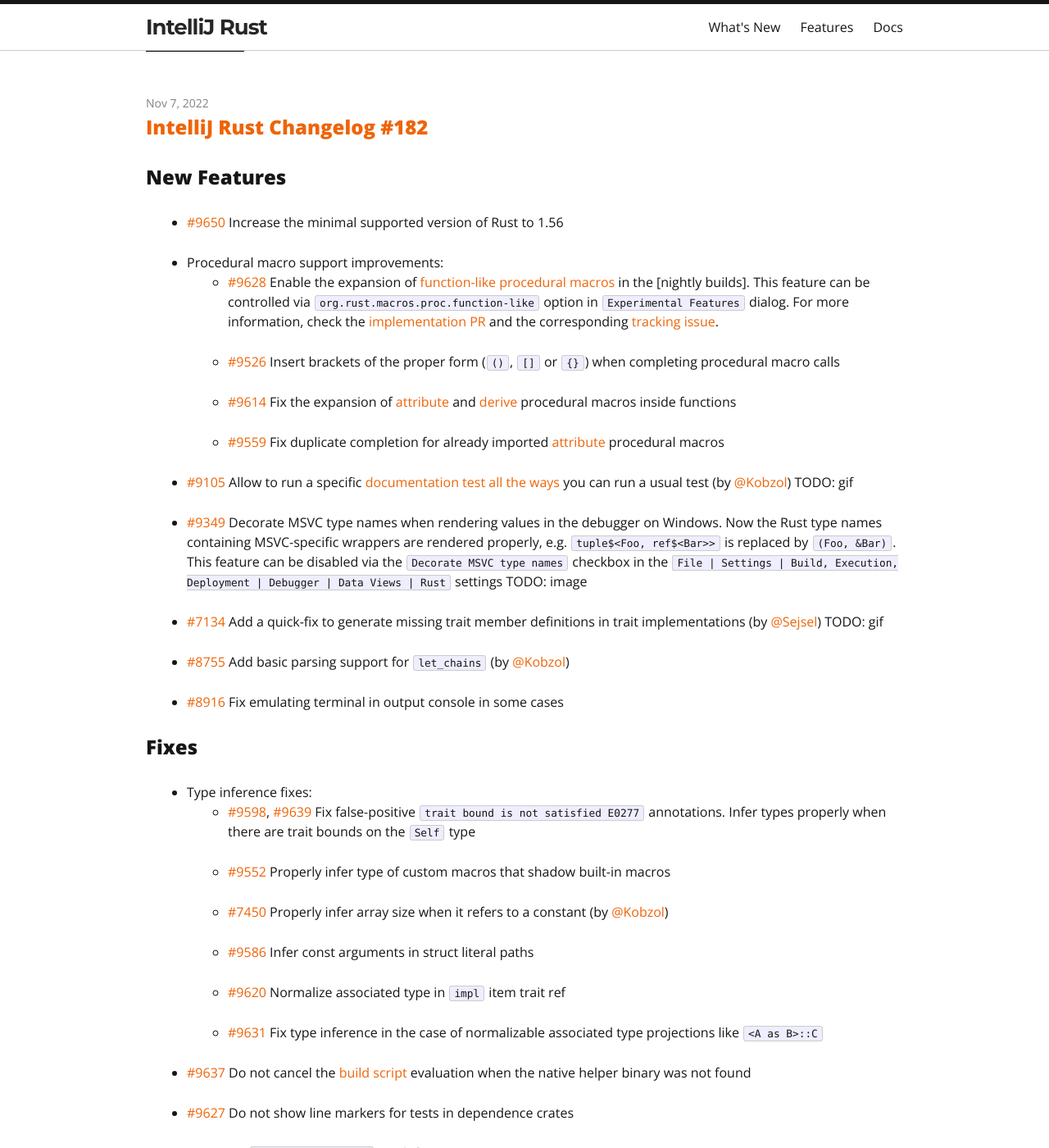
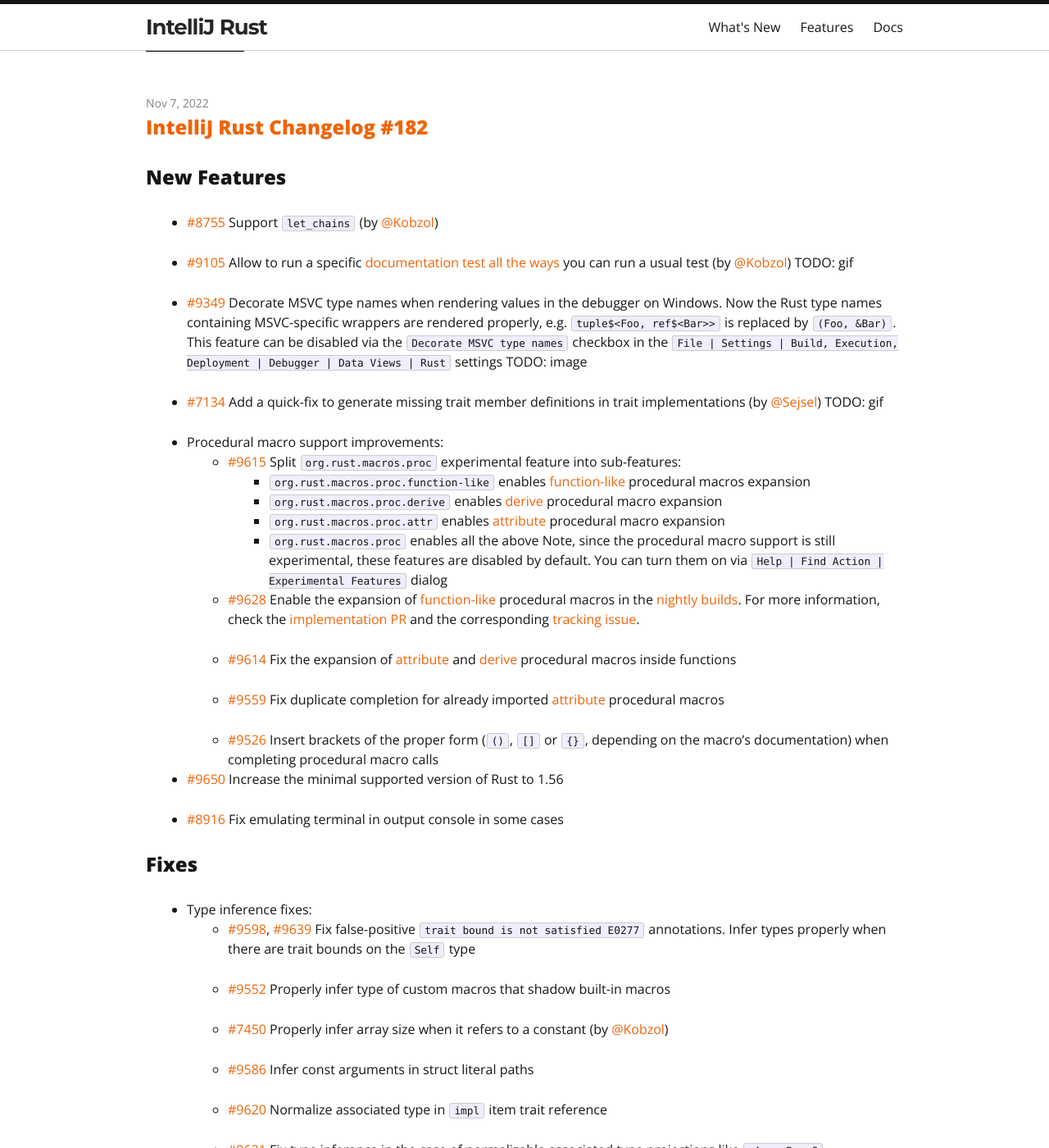
Before and after one commit to intellij-rust/intellij-rust.github.io, a Jekyll site: the page built from index.html, in a window 1280 px wide and 1400 px high, scrolled down 1436 px. Shown: the whole window at 82% size. Built offline with Jekyll 4.4.1, drawn with Linux system fonts in a browser that asks for light colours; nearby versions of some CDN libraries; some web fonts are replaced; some of the changed text lies outside the part shown.

Commit message:
WIP: Changelog 182 (review fixes)

```diff
--- a/_posts/2022-11-07-changelog-182.markdown
+++ b/_posts/2022-11-07-changelog-182.markdown
@@ -7,30 +7,36 @@
 
 ## New Features
 
-* [#9650] Increase the minimal supported version of Rust to 1.56
+* [#8755] Support `let_chains` (by [@Kobzol])
+
+* [#9105] Allow to run a specific [documentation test](https://doc.rust-lang.org/rustdoc/write-documentation/documentation-tests.html) [all the ways](https://plugins.jetbrains.com/plugin/8182-rust/docs/rust-testing.html) you can run a usual test (by [@Kobzol])
+  TODO: gif
+
+* [#9349] Decorate MSVC type names when rendering values in the debugger on Windows. Now the Rust type names containing MSVC-specific wrappers are rendered properly, e.g. `tuple$<Foo, ref$<Bar>>` is replaced by `(Foo, &Bar)`.
+  This feature can be disabled via the `Decorate MSVC type names` checkbox in the `File | Settings | Build, Execution, Deployment | Debugger | Data Views | Rust` settings
+  TODO: image
+
+* [#7134] Add a quick-fix to generate missing trait member definitions in trait implementations (by [@Sejsel])
+  TODO: gif
 
 * Procedural macro support improvements:
-  * [#9628] Enable the expansion of [function-like procedural macros] in the [nightly builds].
-    This feature can be controlled via `org.rust.macros.proc.function-like` option in `Experimental Features` dialog.
+  * [#9615] Split `org.rust.macros.proc` experimental feature into sub-features:
+    - `org.rust.macros.proc.function-like` enables [function-like] procedural macros expansion
+    - `org.rust.macros.proc.derive` enables [derive] procedural macro expansion
+    - `org.rust.macros.proc.attr` enables [attribute] procedural macro expansion
+    - `org.rust.macros.proc` enables all the above
+  Note, since the procedural macro support is still experimental, these features are disabled by default. You can turn them on via `Help | Find Action | Experimental Features` dialog
+
+  * [#9628] Enable the expansion of [function-like] procedural macros in the [nightly builds].
     For more information, check the [implementation PR](https://github.com/intellij-rust/intellij-rust/pull/6564) and the corresponding [tracking issue](https://github.com/intellij-rust/intellij-rust/issues/6908).
-
-  * [#9526] Insert brackets of the proper form (`()`, `[]` or `{}`) when completing procedural macro calls
 
   * [#9614] Fix the expansion of [attribute] and [derive] procedural macros inside functions
 
   * [#9559] Fix duplicate completion for already imported [attribute] procedural macros
 
-* [#9105] Allow to run a specific [documentation test](https://doc.rust-lang.org/rustdoc/write-documentation/documentation-tests.html) [all the ways](https://plugins.jetbrains.com/plugin/8182-rust/docs/rust-testing.html) you can run a usual test (by [@Kobzol])
-TODO: gif
+  * [#9526] Insert brackets of the proper form (`()`, `[]` or `{}`, depending on the macro's documentation) when completing procedural macro calls
 
-* [#9349] Decorate MSVC type names when rendering values in the debugger on Windows. Now the Rust type names containing MSVC-specific wrappers are rendered properly, e.g. `tuple$<Foo, ref$<Bar>>` is replaced by `(Foo, &Bar)`.
-  This feature can be disabled via the `Decorate MSVC type names` checkbox in the `File | Settings | Build, Execution, Deployment | Debugger | Data Views | Rust` settings
-TODO: image
-
-* [#7134] Add a quick-fix to generate missing trait member definitions in trait implementations (by [@Sejsel])
-TODO: gif
-
-* [#8755] Add basic parsing support for `let_chains` (by [@Kobzol])
+* [#9650] Increase the minimal supported version of Rust to 1.56
 
 * [#8916] Fix emulating terminal in output console in some cases
 
@@ -46,27 +52,24 @@
 
   * [#9586] Infer const arguments in struct literal paths
 
-  * [#9620] Normalize associated type in `impl` item trait ref
+  * [#9620] Normalize associated type in `impl` item trait reference
 
   * [#9631] Fix type inference in the case of normalizable associated type projections like `<A as B>::C`
 
-* [#9637] Do not cancel the [build script] evaluation when the native helper binary was not found
+* [#9637] Fix [build script] evaluation failure when the native helper binary was not found
 
 * [#9627] Do not show line markers for tests in dependence crates
 
 * [#9562] Fix `Create module file` quick-fix in 2022.3 EAPs
 
-* [#9556] Temporary disable `Insert imports on paste` feature because it may be slow when copying large code fragments
+* [#9556] Temporary disable `Insert imports on paste` feature because it may be slow when copying large code fragments.
+  The corresponding option is located in `Preferences | Editor | General | Auto Import | Rust` settings
 
-* [#9550] Do not resolve and complete macros after `::`
+* [#9550] Do not resolve and complete macros after `::` when Rust edition 2018 or later is used
 
 * [#9469] Fix randomly appearing false-positive `Variable is never used` annotation when the variable is only used in a macro call
 
 * [#9170] Fix completion for raw identifiers inside `use` declarations (by [@Stzx])
-
-## Internal Improvements
-
-* [#9615] MACRO: split `org.rust.macros.proc` experimental feature into 3 features
 
 Full set of changes can be found [here](https://github.com/intellij-rust/intellij-rust/milestone/91?closed=1)
 
```
Also changed, not shown: other parts of _posts/2022-11-07-changelog-182.markdown (+4 -4 lines).
